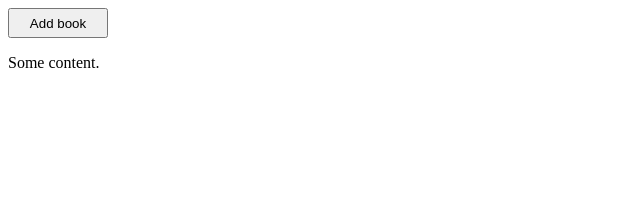
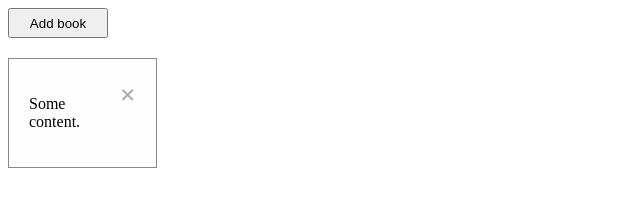
Before and after one commit to sykul/library, a plain HTML site: page index.html in a window 1280 px wide. Both pictures are taken after a click on the button "Add book". Shown: the whole page, without its empty margins (0-640 px from the left). Drawn offline with Linux system fonts and the light colour scheme.

Commit message:
add close button to modal

```diff
--- a/index.html
+++ b/index.html
@@ -11,6 +11,7 @@
     <button type="button" id="modalButton">Add book</button>
     <div id="addBookModal" class="modal hidden">
         <div class="modal-content">
+            <span class="close">&times;</span>
             <p>Some content.</p>
         </div>
     </div>
--- a/script.js
+++ b/script.js
@@ -10,4 +10,9 @@ function addBookToLibrary() {
 
 const modal = document.getElementById('addBookModal');
 const modalButton = document.getElementById('modalButton');
+const span = document.getElementsByClassName("close")[0];
 modalButton.addEventListener('click', addBookToLibrary, false);
+
+span.onclick = function() {
+    modal.classList.toggle('hidden');
+}
--- a/style.css
+++ b/style.css
@@ -13,3 +13,25 @@
 .hidden {
     display: none;
 }
+
+.modal-content {
+    background-color: #fefefe;
+    margin: 15% auto; /* 15% from the top and centered */
+    padding: 20px;
+    border: 1px solid #888;
+    width: 80%; /* Could be more or less, depending on screen size */
+  }
+
+  .close {
+    color: #aaa;
+    float: right;
+    font-size: 28px;
+    font-weight: bold;
+  }
+
+  .close:hover,
+  .close:focus {
+    color: black;
+    text-decoration: none;
+    cursor: pointer;
+  }
```
